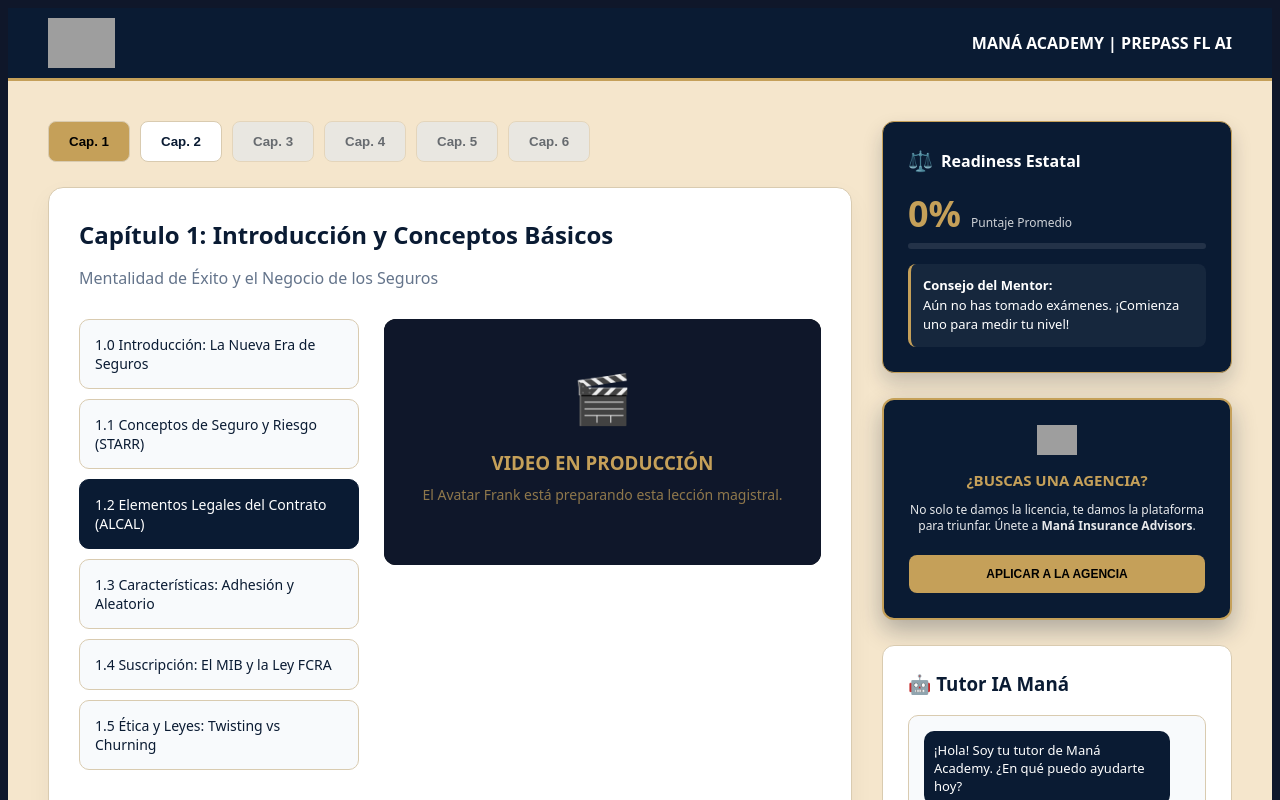
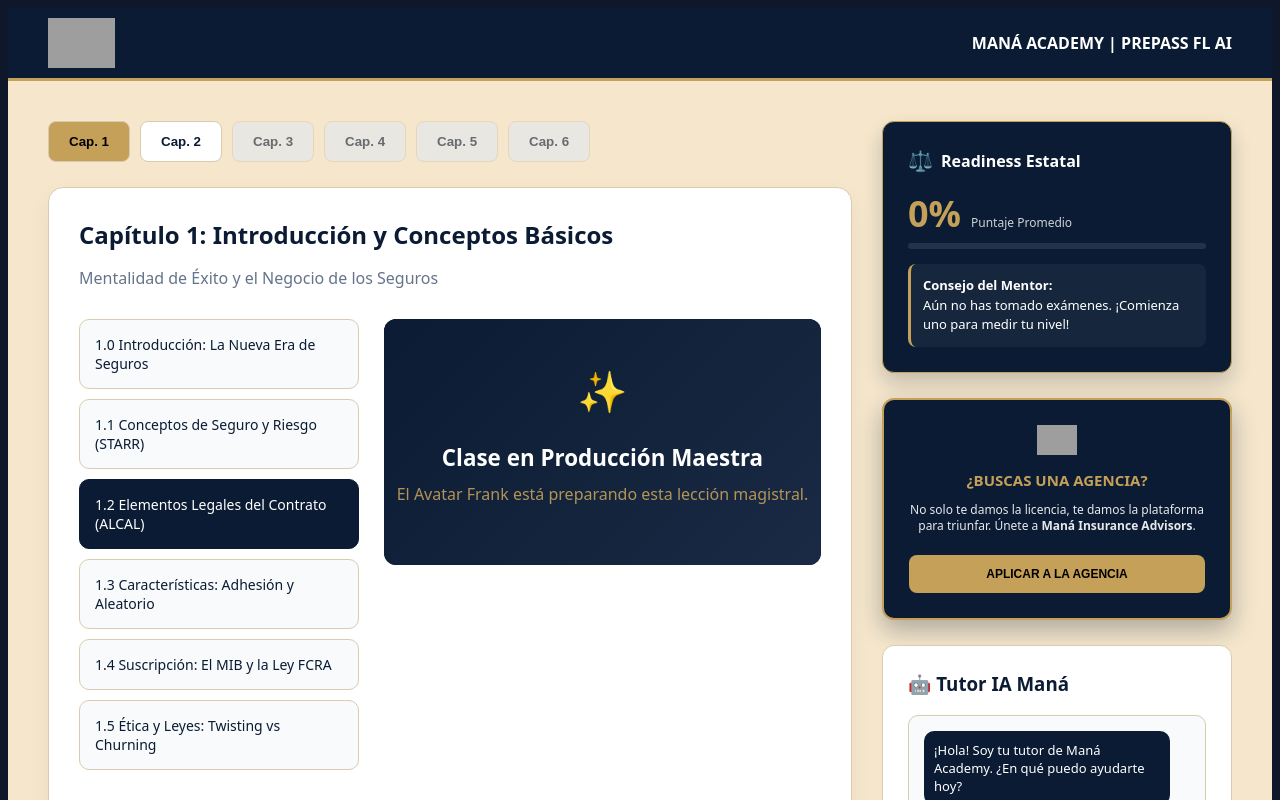
Before and after one commit to franklincollazo-bot/prepass-fl-ai, a Next.js app: page /dashboard in a window 1280 px wide. Both pictures are taken after a click on the element "1.2 Elementos Legales del Contrato (ALCAL)". Shown: the top 800 px of the page. Built offline with nearby package versions, Linux system fonts and the light colour scheme; grey boxes are pictures that could not be loaded.

Commit message:
fix: use confirmed working video ID for 1.0 and 1.1 and improve placeholder style

```diff
--- a/pages/dashboard.js
+++ b/pages/dashboard.js
@@ -418,13 +418,26 @@ export default function Dashboard() {
                       </div>
                     )}
                     {currentChapter?.subtopics[activeSubtopic].videoUrl.includes('PLACEHOLDER') ? (
-                      <div style={{ position: 'absolute', top: 0, left: 0, width: '100%', height: '100%', display: 'flex', flexDirection: 'column', alignItems: 'center', justifyContent: 'center', backgroundColor: '#0f172a', color: COLORS.gold }}>
-                        <div style={{ fontSize: '48px', marginBottom: '20px' }}>🎬</div>
-                        <h3 style={{ margin: 0 }}>VIDEO EN PRODUCCIÓN</h3>
-                        <p style={{ opacity: 0.7, fontSize: '14px', marginTop: '10px' }}>El Avatar Frank está preparando esta lección magistral.</p>
+                      <div style={{
+                        position: 'absolute',
+                        top: 0,
+                        left: 0,
+                        width: '100%',
+                        height: '100%',
+                        display: 'flex',
+                        flexDirection: 'column',
+                        alignItems: 'center',
+                        justifyContent: 'center',
+                        background: 'linear-gradient(135deg, #0A1B33 0%, #1a2a44 100%)',
+                        borderRadius: '12px'
+                      }}>
+                        <div style={{ color: COLORS.gold, fontSize: '2.5rem', marginBottom: '1.5rem' }}>✨</div>
+                        <h3 style={{ color: COLORS.white, margin: 0, fontSize: '1.4rem' }}>Clase en Producción Maestra</h3>
+                        <p style={{ color: COLORS.gold, opacity: 0.9, fontSize: '1rem', marginTop: '10px' }}>El Avatar Frank está preparando esta lección magistral.</p>
                       </div>
                     ) : currentChapter?.subtopics[activeSubtopic].videoUrl.includes('heygen.com') ? (
                       <iframe
+                        key={currentChapter?.subtopics[activeSubtopic].videoUrl}
                         src={currentChapter?.subtopics[activeSubtopic].videoUrl}
                         style={{ position: 'absolute', top: 0, left: 0, width: '100%', height: '100%', border: 'none' }}
                         allow="fullscreen; encrypted-media; picture-in-picture"
```
